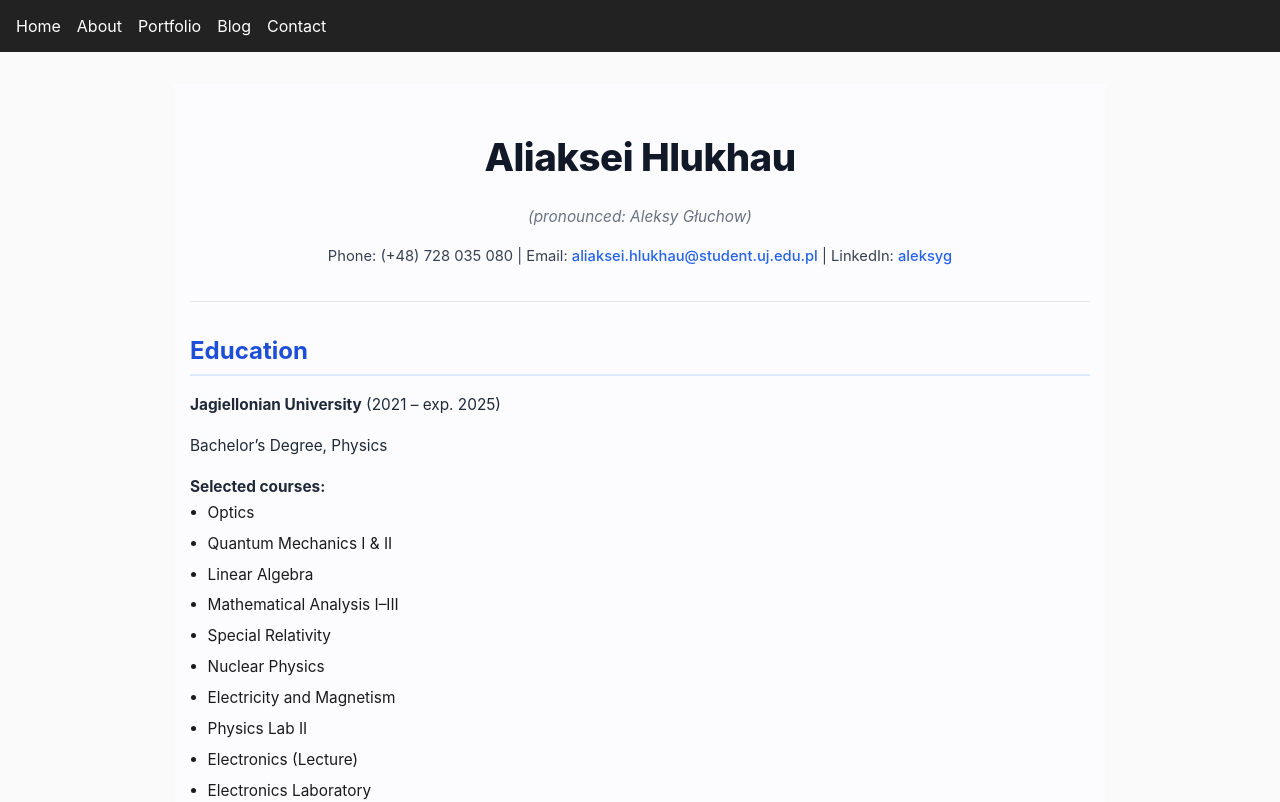
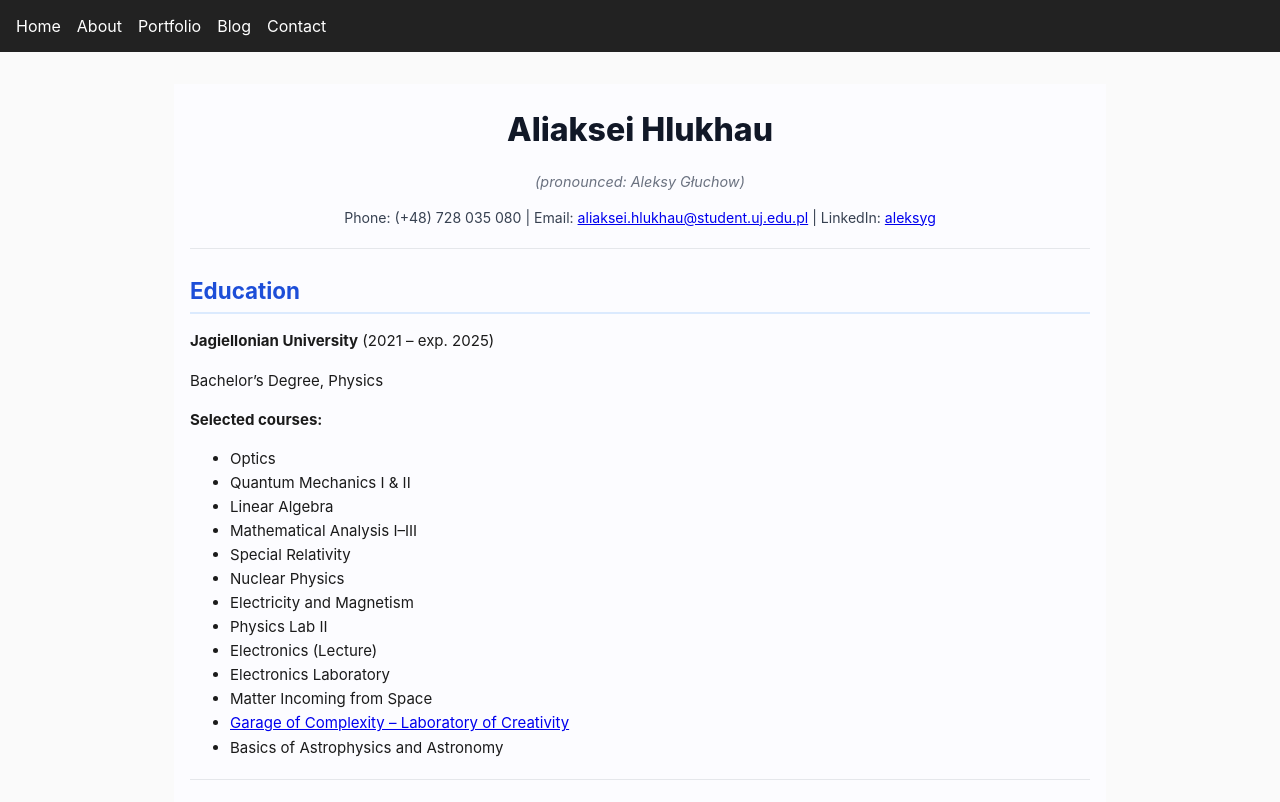
Before and after one commit to aleksygluchow/project03, a Next.js app: page /about in a window 1280 px wide. Shown: the top 802 px of the page. Built offline with nearby package versions, Linux system fonts and the light colour scheme.

Commit message:
hi Herman

```diff
--- a/src/pages/about.js
+++ b/src/pages/about.js
@@ -4,65 +4,51 @@ const styles = {
   container: {
     maxWidth: '900px',
     margin: '0 auto',
-    padding: '1rem 1rem 2rem 1rem',
+    padding: '0.75rem 1rem 1.5rem 1rem', // ↓ less vertical padding
     fontFamily: '"Inter", "Segoe UI", system-ui, sans-serif',
     backgroundColor: '#fcfcff',
     color: '#1b1b1b',
-    lineHeight: 1.65,
-    fontSize: '0.96rem',
+    lineHeight: 1.6,
+    fontSize: '0.94rem',
   },
   name: {
     textAlign: 'center',
-    fontSize: '2.4rem',
+    fontSize: '2rem', // ↓ smaller for mobile
     fontWeight: 800,
-    marginBottom: '0.2rem',
+    marginBottom: '0.1rem', // ↓ less space below
+    marginTop: '0.5rem',     // ↓ tighter top margin
     color: '#111827',
-    letterSpacing: '-0.5px',
   },
   subtitle: {
     textAlign: 'center',
     fontStyle: 'italic',
     color: '#6b7280',
-    marginBottom: '0.8rem',
+    fontSize: '0.9rem',
+    marginBottom: '0.3rem', // ↓ tighten below
   },
   contact: {
     textAlign: 'center',
-    marginBottom: '2rem',
-    fontSize: '0.92rem',
+    marginBottom: '1.2rem', // ↓ less gap to next section
+    fontSize: '0.88rem',
     color: '#374151',
   },
-  link: {
-    color: '#2563eb',
-    textDecoration: 'none',
-    fontWeight: 500,
-  },
   sectionTitle: {
-    fontSize: '1.5rem',
+    fontSize: '1.4rem', // slightly smaller for better scale
     color: '#1d4ed8',
     borderBottom: '2px solid #dbeafe',
-    paddingBottom: '0.25rem',
-    marginTop: '1.8rem',
-    marginBottom: '1rem',
+    paddingBottom: '0.2rem',
+    marginTop: '1.5rem',  // ↓ tighter top spacing
+    marginBottom: '0.9rem',
     fontWeight: 700,
-  },
-  list: {
-    paddingLeft: '1.1rem',
-    marginTop: '-0.4rem',
-  },
-  listItem: {
-    marginBottom: '0.35rem',
-  },
-  paragraph: {
-    marginBottom: '0.45rem',
-    color: '#1f2937',
   },
   hr: {
     border: 'none',
     height: '1px',
     backgroundColor: '#e5e7eb',
-    margin: '1.5rem 0',
+    margin: '1.2rem 0',
   },
 };
+
 
 
 export default function About() {
```
